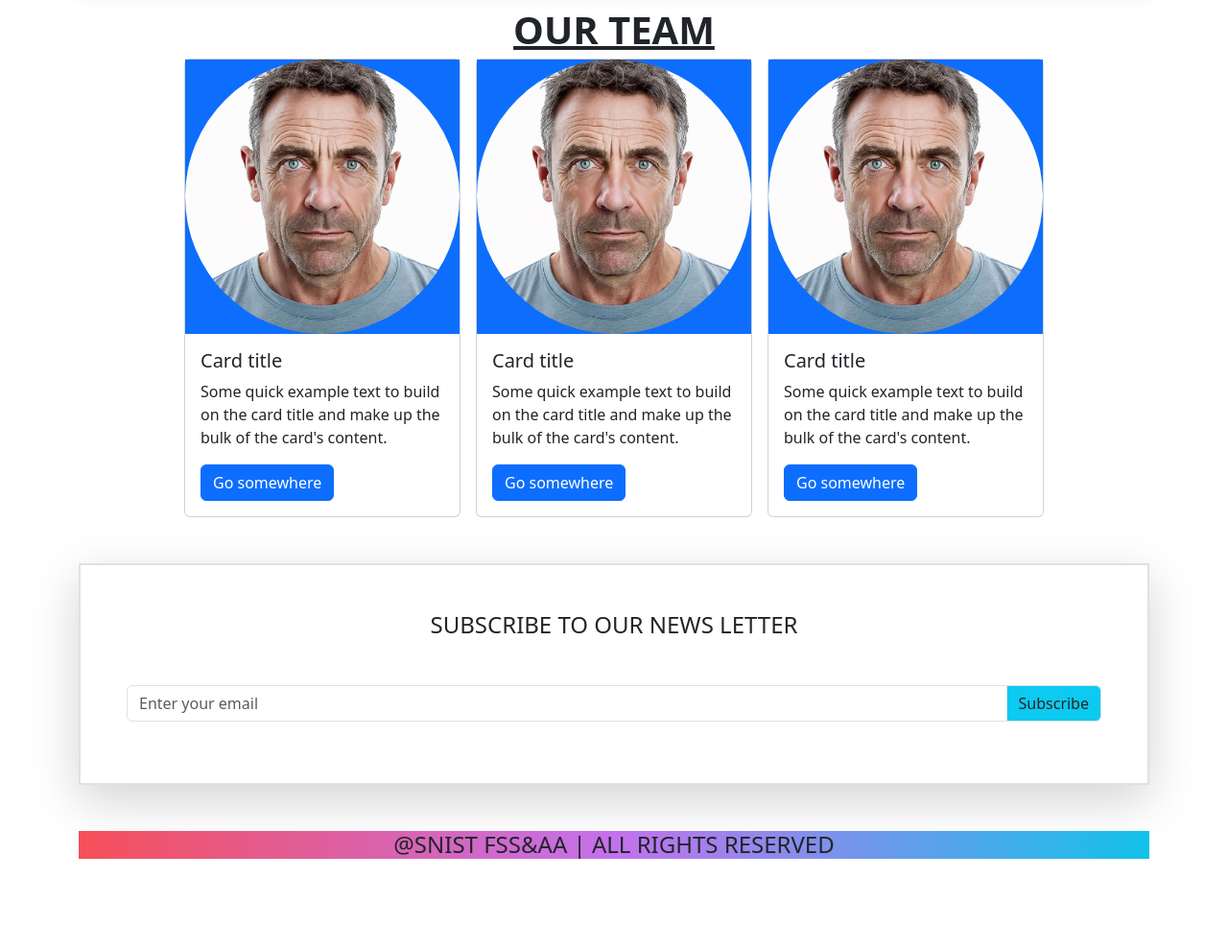
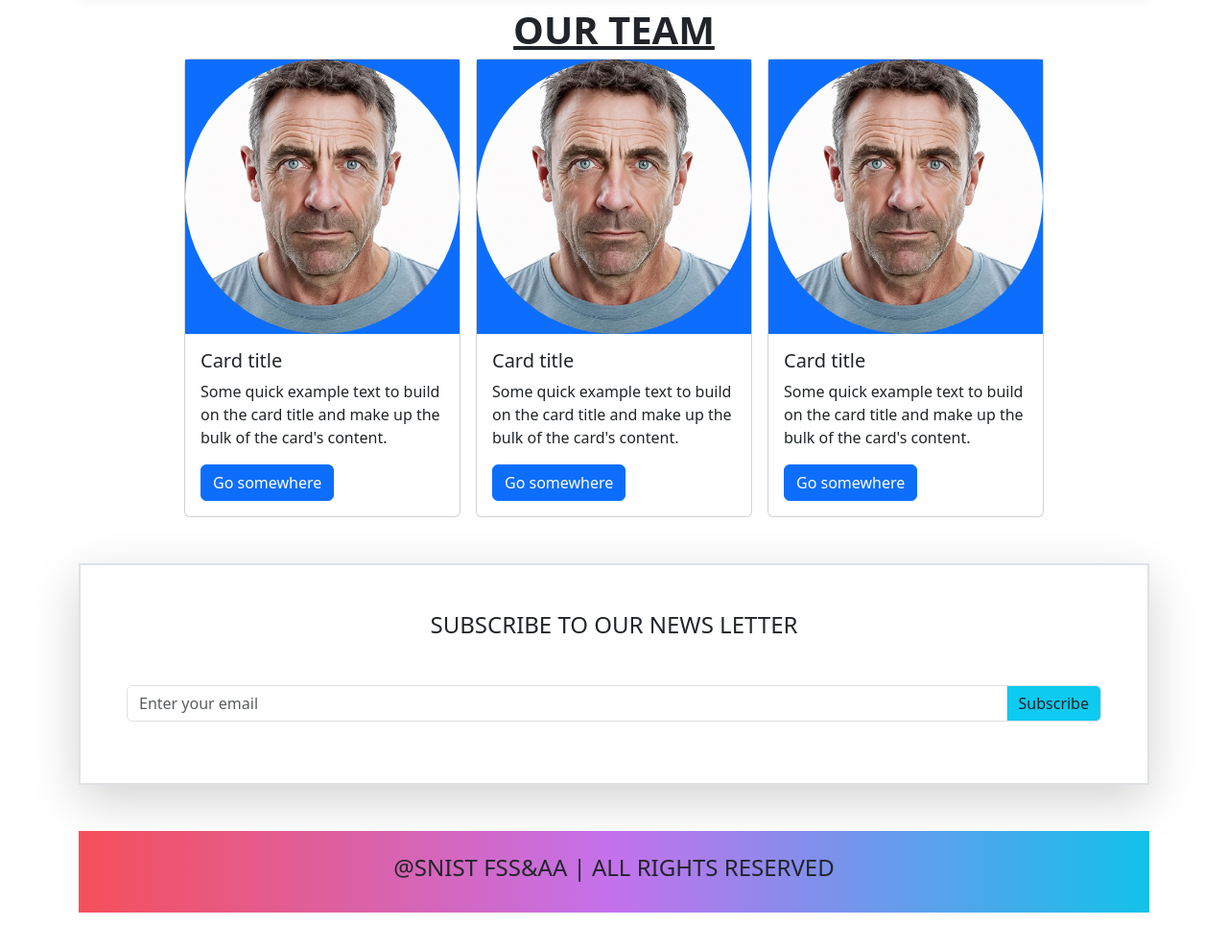
Before and after one commit to amulyareddy10/bootstrap-shoestore, a plain HTML site: page index.html in a window 1280 px wide. Shown: the part 1616-2605 px from the top of the page at 96% size. Before the commit the page ends 2559 px from the top, so only its background shows below. Drawn offline with nearby package versions, Linux system fonts and the light colour scheme.

Commit message:
Update index.html

```diff
--- a/index.html
+++ b/index.html
@@ -213,8 +213,8 @@ background: linear-gradient(to right, #f64f59, #c471ed, #12c2e9); /* W3C, IE 10+
               <span class="input-group-text bg-info" id="basic-addon2">Subscribe</span>
             </div>
           </div>
-
-          <footer class="text-center">
+<!-- section6 -->
+          <footer class=" p-4 text-center">
             <h4>@SNIST FSS&amp;AA | ALL RIGHTS RESERVED</h4>
           </footer>
 
```
